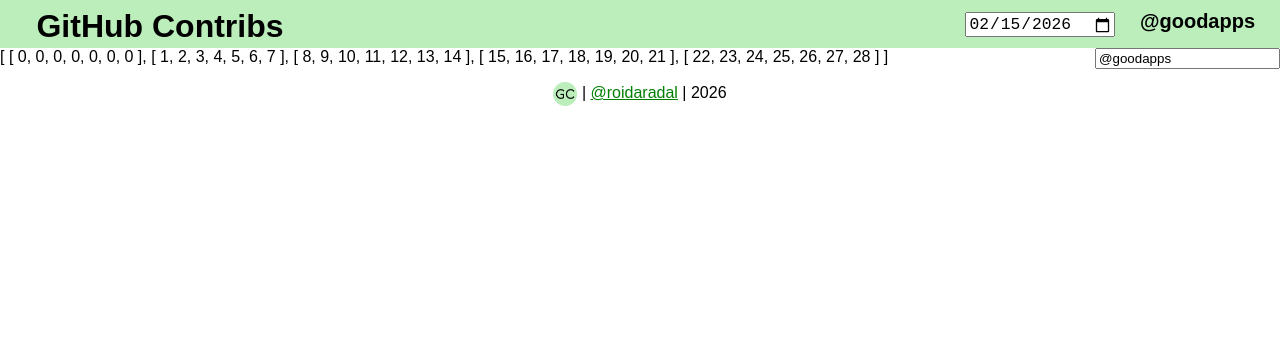
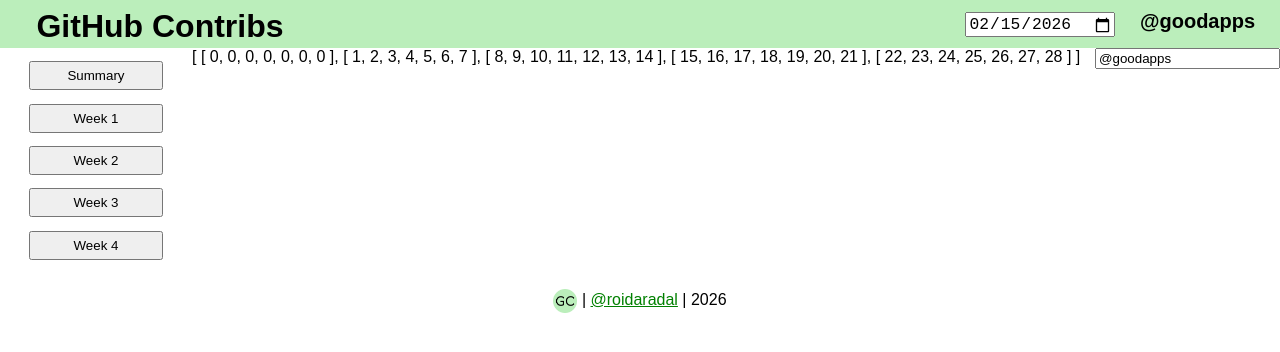
Before and after one commit to roidaradal/contribs-app, a Vue app: page / in a window 1280 px wide. Shown: the top 352 px of the page. Built offline with nearby package versions, Linux system fonts and the light colour scheme; no server answers.

Commit message:
Sidebar buttons

```diff
--- a/src/components/Contribs.vue
+++ b/src/components/Contribs.vue
@@ -2,6 +2,7 @@
 import type { DataResult, DevContribs, Nullable } from '@/data/types';
 import { useGlobalStore } from '@/stores/store';
 import { onMounted, ref, type Ref } from 'vue';
+import Sidebar from './Sidebar.vue';
 
 const store = useGlobalStore();
 const apiURL = import.meta.env.VITE_API_URL;
@@ -17,10 +18,17 @@
 </script>
 
 <template>
-<p v-if="data !== null">
+<!-- <p v-if="data !== null">
     {{  JSON.stringify(data) }}
-</p>
-<p>{{ store.monthWeeks }}</p>
+</p> -->
+<div id="main-box">
+    <div id="sidebar-box">
+        <Sidebar />
+    </div>
+    <div id="content-box">
+        <p>{{ store.monthWeeks }}</p>
+    </div>
+</div>
 
 <div id="devs-input">
     <input type="text" v-model="store.devs" />
@@ -28,6 +36,12 @@
 </template>
 
 <style scoped>
+    #main-box {
+        display: flex;
+    }
+    #sidebar-box {
+        width: 12em;
+    }
     #devs-input {
         position: absolute;
         top: 3em; right: 0;
--- /dev/null
+++ b/src/components/Sidebar.vue
@@ -0,0 +1,22 @@
+<script setup lang="ts">
+import { useGlobalStore } from '@/stores/store';
+
+const store = useGlobalStore();
+</script>
+
+<template>
+    <button>Summary</button>
+    <button v-for="week of store.weeks">{{ week.name }}</button>
+</template>
+
+<style scoped>
+    button {
+        display: block;
+        width: 10em;
+        margin: 1em auto;
+        padding: 5px;
+    }
+    button:hover {
+        cursor: pointer;
+    }
+</style>
--- a/src/data/types.ts
+++ b/src/data/types.ts
@@ -11,3 +11,8 @@
     date: string
     contribs: {[key: string]: MonthContribs}
 };
+
+export type Week = {
+    index: number,
+    name: string,
+};
--- a/src/stores/store.ts
+++ b/src/stores/store.ts
@@ -1,3 +1,4 @@
+import type { Week } from "@/data/types";
 import { defineStore } from "pinia";
 import { computed, ref } from "vue";
 import type { ComputedRef, Ref } from "vue";
@@ -6,12 +7,12 @@
     // Date info
     const inputDate: Ref<string> = ref(new Date().toISOString().slice(0, 10)); // YYYY-MM-DD has 10 characters
     const inputMonth: ComputedRef<string> = computed(() => inputDate.value.slice(0, 7)); // YYYY-MM has 7 chars
-    const monthWeeks: ComputedRef<Number[][]> = computed(() => {
+    const monthWeeks: ComputedRef<number[][]> = computed(() => {
         const [yearPart, monthPart] = inputMonth.value.split('-');
         if(yearPart === undefined || monthPart === undefined) return [];
 
-        const weeks: Number[][] = [];
-        let week: Number[] = [];
+        const weeks: number[][] = [];
+        let week: number[] = [];
 
         const [year, month] = [+yearPart, +monthPart];
         const monthIndex = month-1;
@@ -45,6 +46,17 @@
         }
         return weeks;
     });
+    const weeks: ComputedRef<Week[]> = computed(() => {
+        const weeks: Week[] = [];
+        monthWeeks.value.forEach((week, i) => {
+            if(week.reduce((total, day) => total + day, 0) == 0) return;
+            weeks.push({
+                index: i,
+                name: `Week ${i}`,
+            });
+        })
+        return weeks;
+    });
 
 
     // Devs info
@@ -57,7 +69,7 @@
     });
 
     return {
-        inputDate, inputMonth, monthWeeks,
+        inputDate, inputMonth, monthWeeks, weeks,
         devs, devsList, devsURL,
     }
 })
```
